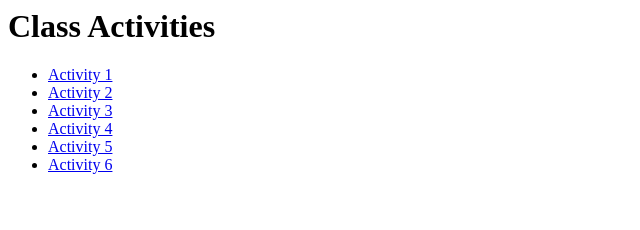
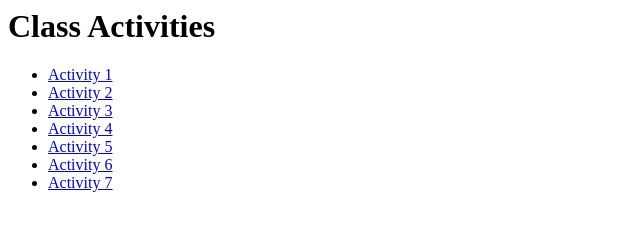
Before and after one commit to itdev160-sp2020/aaron-michelson, a plain HTML site: page index.html in a window 1280 px wide. Shown: the full height of the page, 0-640 px from the left. Drawn offline with Linux system fonts and the light colour scheme.

Commit message:
Update index.html

```diff
--- a/index.html
+++ b/index.html
@@ -11,6 +11,7 @@
         <li><a href="activity-4/index.html">Activity 4</a></li>
         <li><a href="activity-5/index.html">Activity 5</a></li>
         <li><a href="activity-6/index.html">Activity 6</a></li>
+        <li><a href="activity-7/index.html">Activity 7</a></li>
       </ul>
   </body>
 </html>
```
